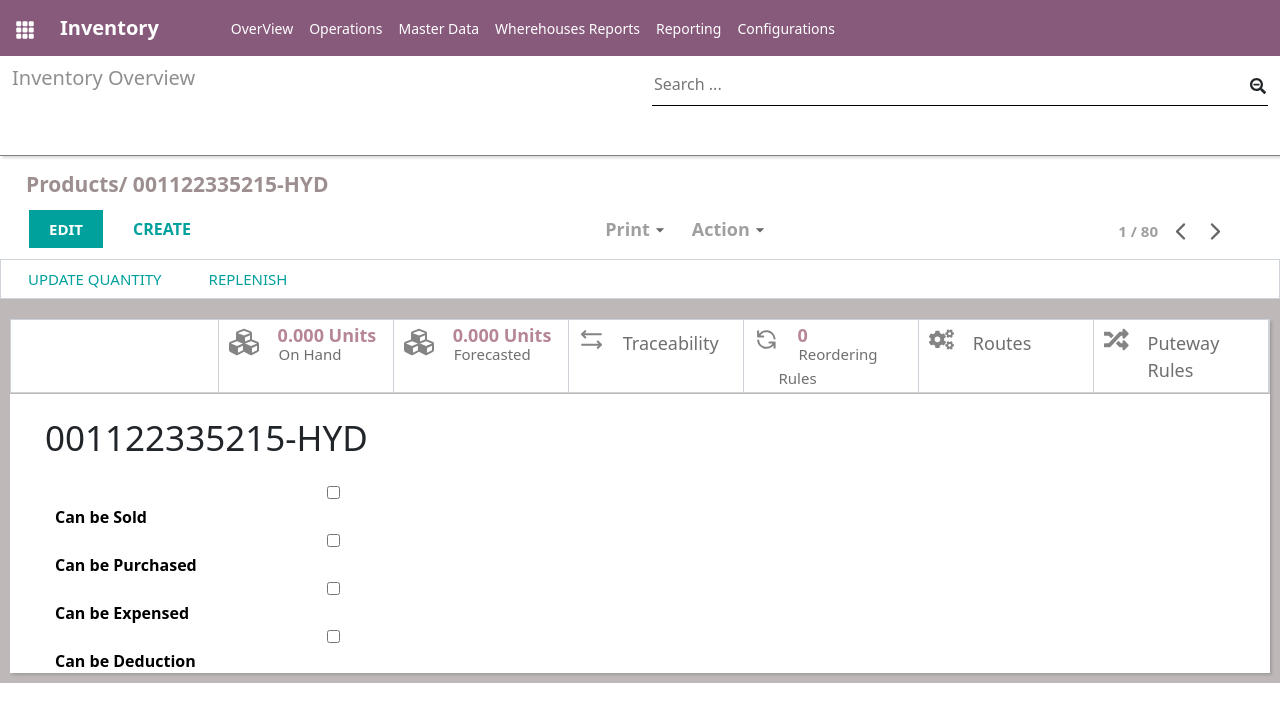
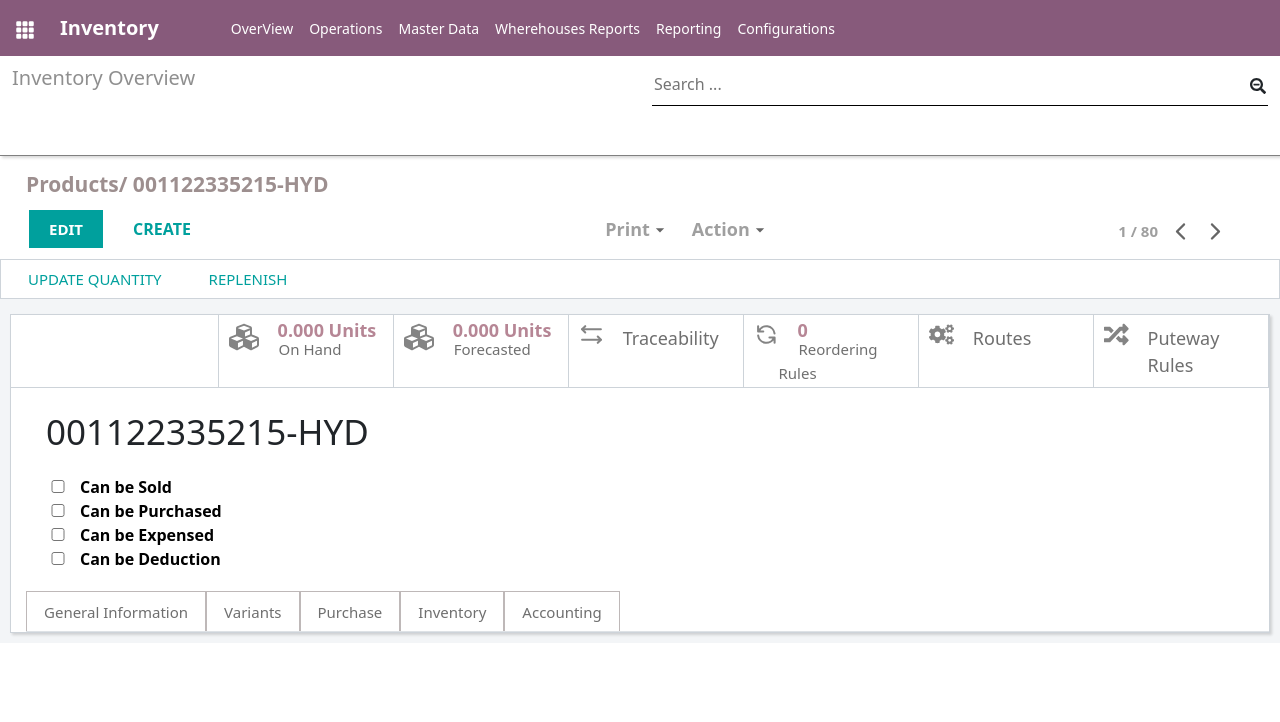
Before and after one commit to Skyviewitsolutions/x-store-react, a React (Create React App) app: page /InventoryProductsDetails in a window 1280 px wide. Shown: the top 722 px of the page. Built offline with nearby package versions, Linux system fonts and the light colour scheme.

Commit message:
ProductDetails half done

```diff
--- a/src/components/InventoryProductDetailsMain/InventoryProductDetailsMain.css
+++ b/src/components/InventoryProductDetailsMain/InventoryProductDetailsMain.css
@@ -1,17 +1,18 @@
 .MainContainer{
     width: 100%;
-    background-color: #beb8b8;
+    background-color: #f3f5f7;
     padding: 10px 10px;
 }
 .Container{
     width: 100%;
     box-shadow: rgba(0, 0, 0, 0.15) 1.95px 1.95px 2.6px;
-    margin-top: 10px;
+    margin-top: 5px;
     background-color: #fff;
+    border: 1px solid #cdd3d9;
 }
 .ContainerHeader{
     width: 100%;
-    border: 1px solid #cdd3d9;
+    border-bottom: 1px solid #cdd3d9;
     display: flex;
 }
 .div1{
@@ -46,7 +47,6 @@
 }
 .detailsbox{
     width: 100%;
-    border-top:1px solid #beb8b8;
 }
 .detailsheading{
     width: 50%;
@@ -59,7 +59,7 @@
 }
 .detailsinput{
     margin-left: 35px;
-    margin-top: 10px;
+    margin-top: 8px;
 }
 .detailsinput label{
     font-size: 16px;
@@ -67,3 +67,20 @@
     font-weight: 600;
     margin-left: 10px;
 }
+.detailsinput input{
+    width: 24px;
+    border-bottom:1px solid #beb8b8;
+}
+.detailsbtn{
+    margin-left: 15px;
+    margin-top: 20px;
+}
+.detailslink{
+    border: 1px solid #beb8b8;
+    border-bottom: none;
+}
+
+.detailslink a.nav-link {
+    color:#6f6f6f;
+    font-size: 15px;
+}
--- a/src/components/InventoryProductDetailsMain/InventoryProductDetailsMain.jsx
+++ b/src/components/InventoryProductDetailsMain/InventoryProductDetailsMain.jsx
@@ -5,7 +5,7 @@ import { TbArrowsLeftRight } from 'react-icons/tb';
 import { HiOutlineRefresh } from 'react-icons/hi';
 import { FaRandom } from 'react-icons/fa';
 import { FaCogs } from 'react-icons/fa';
-
+import Nav from 'react-bootstrap/Nav';
 const InventoryProductDetailsMain = () => {
   return (
     <div className='MainContainer'>
@@ -78,6 +78,32 @@ const InventoryProductDetailsMain = () => {
           </div>
 
         </div>
+        <div className="detailsbtn">
+    <Nav variant="tabs" defaultActiveKey="/home">
+      <Nav.Item className='detailslink'>
+        <Nav.Link href="">General Information</Nav.Link>
+      </Nav.Item>
+      <Nav.Item className='detailslink'>
+        <Nav.Link eventKey="link-1">Variants</Nav.Link>
+      </Nav.Item>
+      <Nav.Item className='detailslink'>
+        <Nav.Link eventKey="link-2">
+          Purchase
+        </Nav.Link>
+      </Nav.Item>
+      <Nav.Item className='detailslink'>
+        <Nav.Link eventKey="link-3">
+          Inventory
+        </Nav.Link>
+      </Nav.Item>
+      <Nav.Item className='detailslink'>
+        <Nav.Link eventKey="link-4" >
+          Accounting
+        </Nav.Link>
+      </Nav.Item>
+    </Nav>
+        </div>
+
       </div>
     </div>
   )
```
